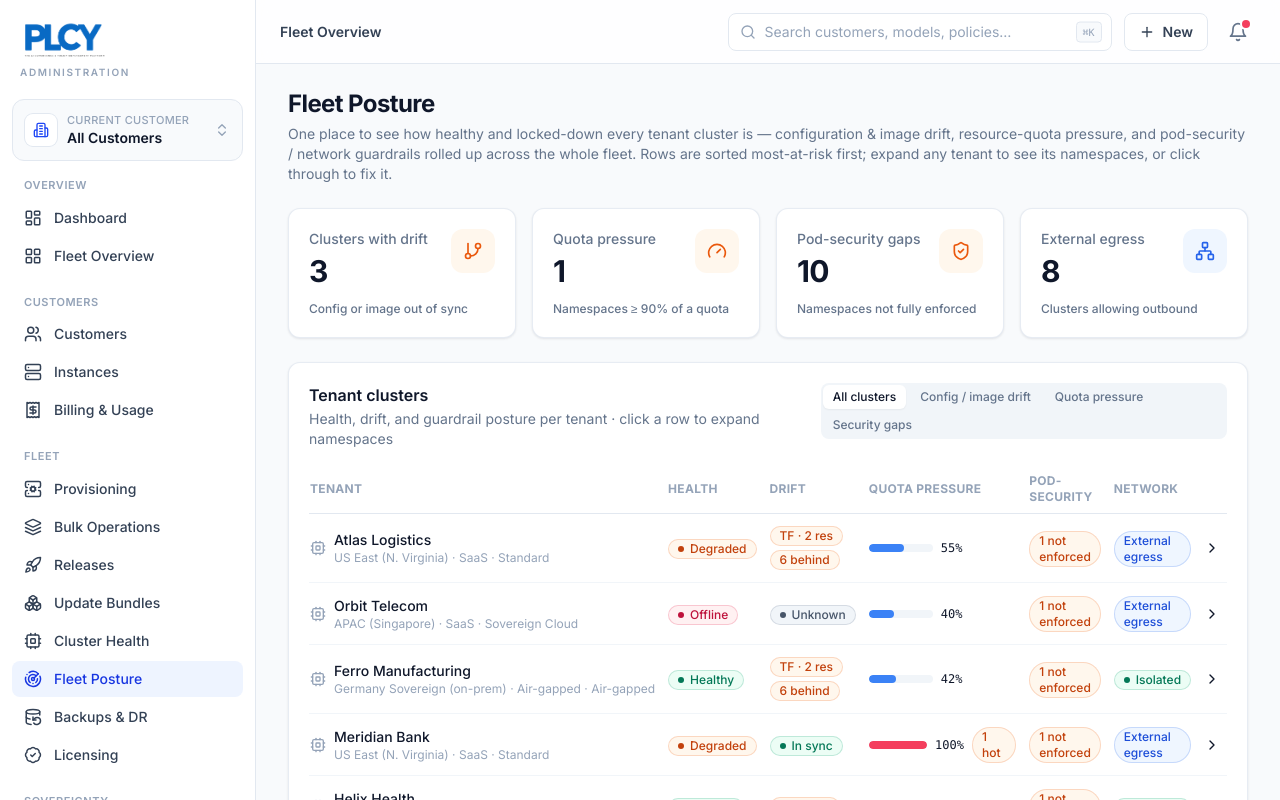
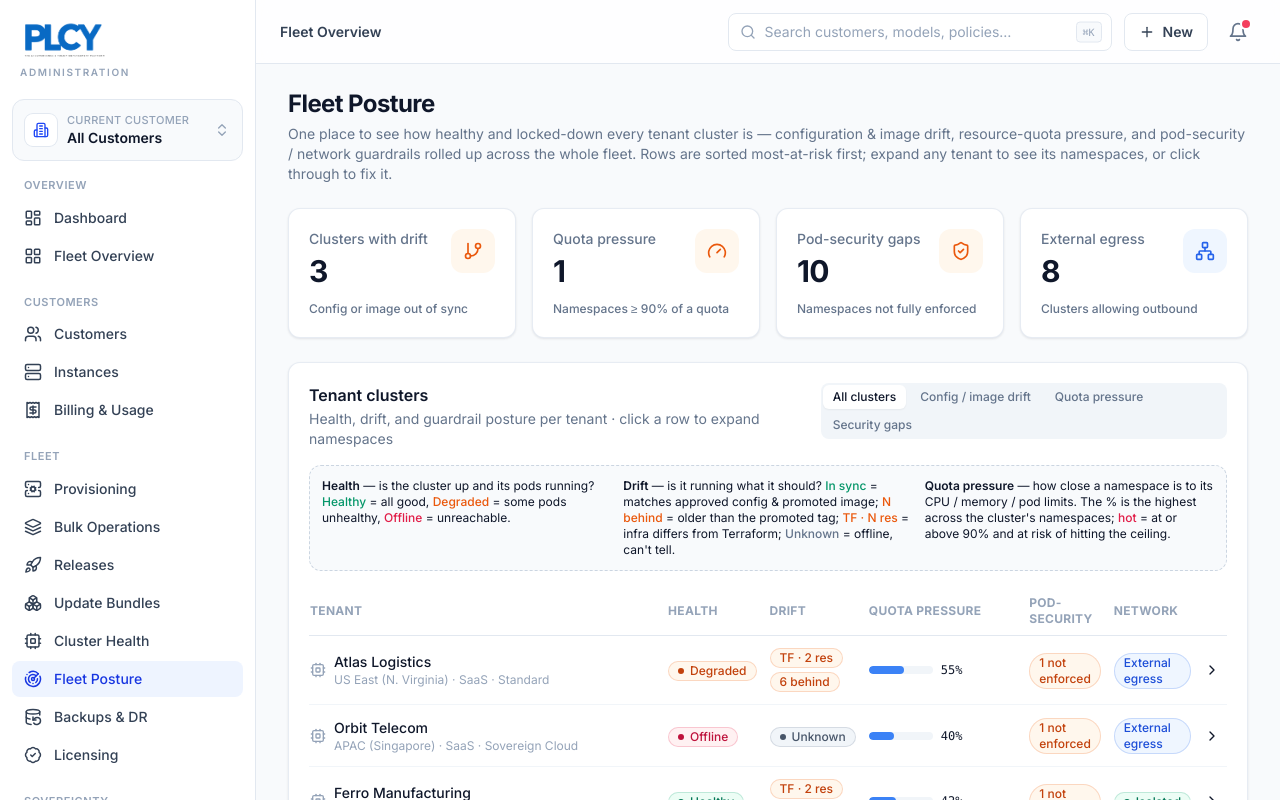
Before and after one commit to jantikadjian-crypto/plcy_admin_console, a React (Vite) app: page /fleet-posture in a window 1280 px wide. Shown: the top 800 px of the page. Built offline with nearby package versions, Linux system fonts and the light colour scheme.

Commit message:
Add plain-language legend to Fleet Posture table
Explain the Health, Drift, and Quota pressure columns inline so the table
is self-explanatory for first-time viewers.

Co-Authored-By: Claude Opus 4.8 <noreply@anthropic.com>
Claude-Session: https://claude.ai/code/session_01HKs3uNPwHqeyfAM7NCVZba

```diff
--- a/src/pages/FleetPosture.tsx
+++ b/src/pages/FleetPosture.tsx
@@ -77,6 +77,26 @@ export default function FleetPosture() {
             </div>
           }
         />
+
+        <div className="mb-4 grid grid-cols-1 gap-3 rounded-xl border border-dashed border-slate-300 bg-slate-50 p-3 text-xs text-ink-600 sm:grid-cols-3">
+          <p>
+            <span className="font-semibold text-ink-800">Health</span> — is the cluster up and its pods running?{' '}
+            <span className="font-medium text-emerald-600">Healthy</span> = all good,{' '}
+            <span className="font-medium text-orange-600">Degraded</span> = some pods unhealthy,{' '}
+            <span className="font-medium text-rose-600">Offline</span> = unreachable.
+          </p>
+          <p>
+            <span className="font-semibold text-ink-800">Drift</span> — is it running what it should?{' '}
+            <span className="font-medium text-emerald-600">In sync</span> = matches approved config &amp; promoted image;{' '}
+            <span className="font-medium text-orange-600">N behind</span> = older than the promoted tag;{' '}
+            <span className="font-medium text-orange-600">TF · N res</span> = infra differs from Terraform;{' '}
+            <span className="font-medium text-ink-500">Unknown</span> = offline, can't tell.
+          </p>
+          <p>
+            <span className="font-semibold text-ink-800">Quota pressure</span> — how close a namespace is to its CPU / memory / pod limits. The %
+            is the highest across the cluster's namespaces; <span className="font-medium text-rose-600">hot</span> = at or above 90% and at risk of hitting the ceiling.
+          </p>
+        </div>
 
         <div className="overflow-x-auto">
           <table className="w-full min-w-[880px] border-collapse text-sm">
```
